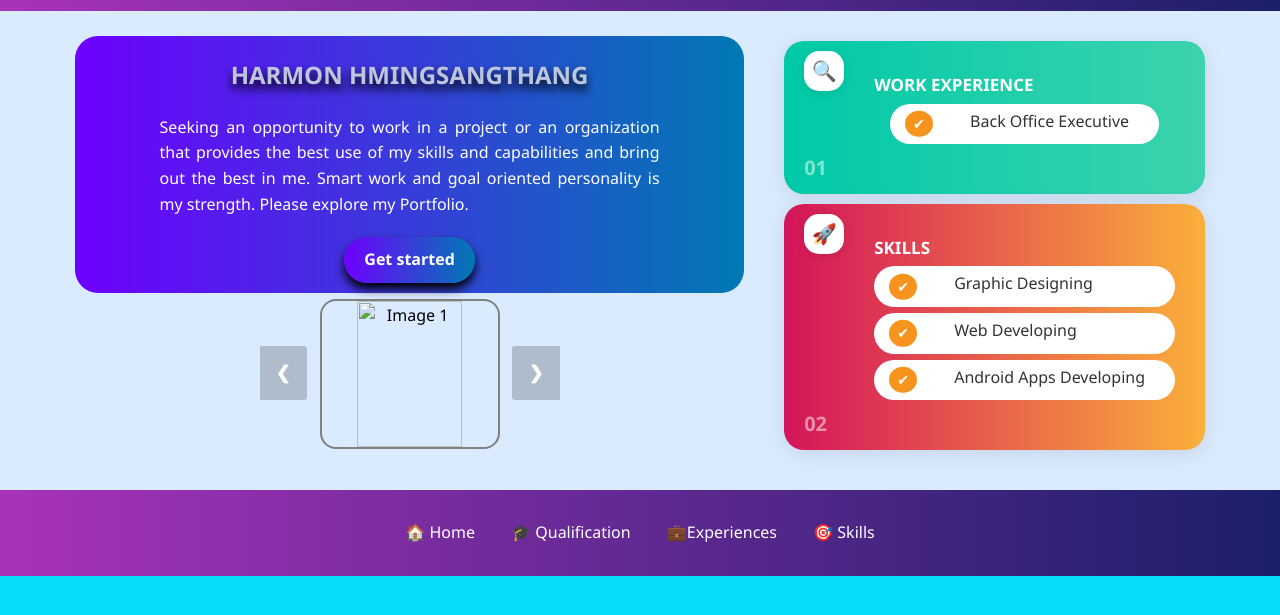
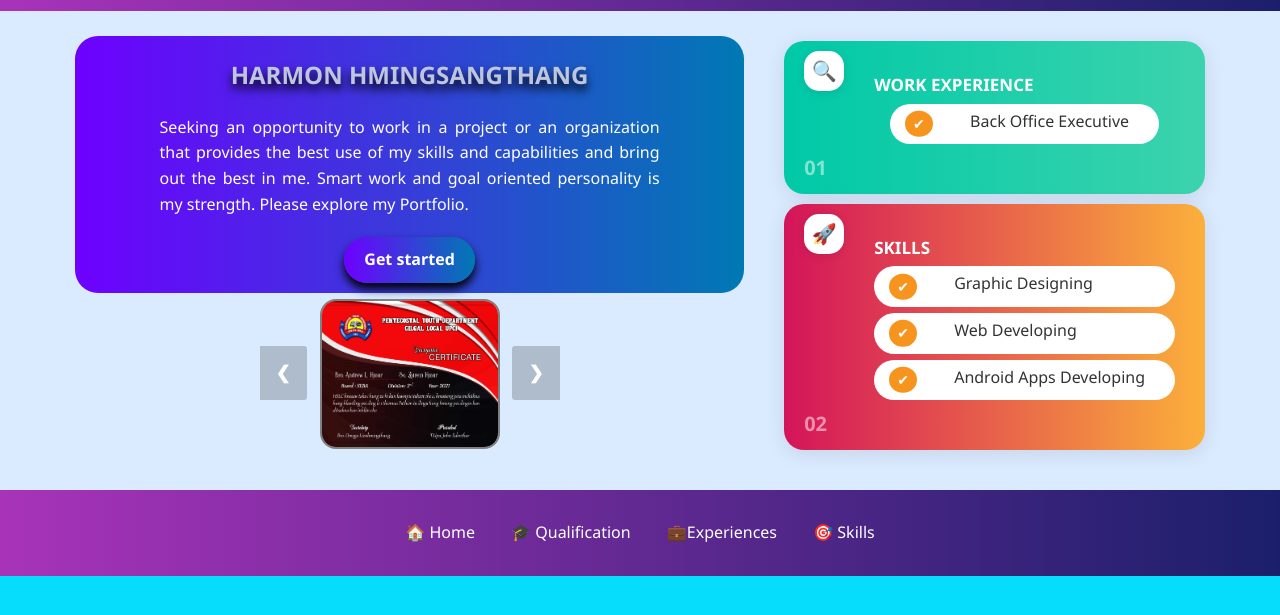
Before and after one commit to HarmonHmar/fortfolio, a plain HTML site: page index.html in a window 1280 px wide. Shown: the part 87-702 px from the top of the page. Drawn offline with Linux system fonts and the light colour scheme.

Commit message:
Update index.html

```diff
--- a/index.html
+++ b/index.html
@@ -28,7 +28,7 @@
   <button class="prev" onclick="prevImage()">&#10094;</button>
 
 
-  <img class="ima" id="image" src="portfolio/andrew.jpg" alt="Image 1">
+  <img class="ima" id="image" src="andrew.jpg" alt="Image 1">
 
   <button class="next" onclick="nextImage()">&#10095;</button>
 </div>
```
